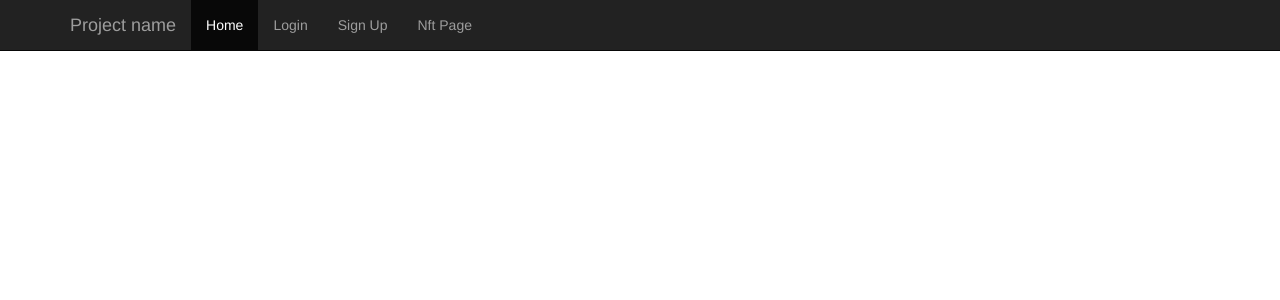
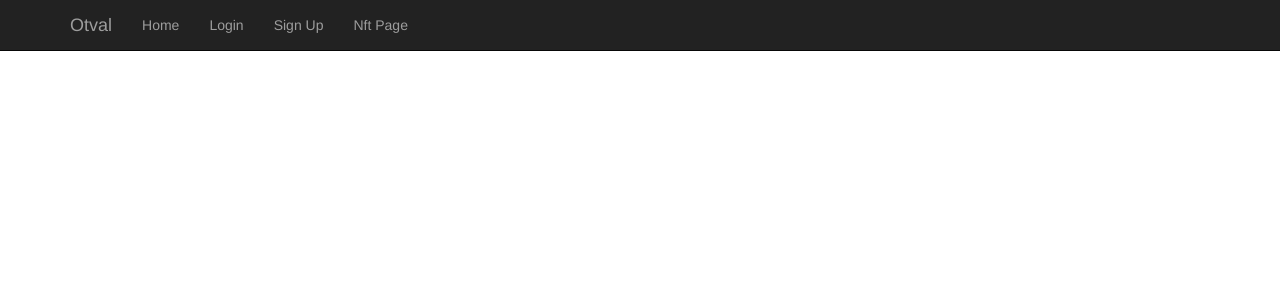
Before and after one commit to Bl3gh/pyt-4asmnt, a Flask app: page / in a window 1280 px wide. Shown: the top 300 px of the page. Run offline with Flask 3, Linux system fonts and the light colour scheme; some libraries are stand-ins or nearby versions.

Commit message:
Update index.html

```diff
--- a/src/templates/index.html
+++ b/src/templates/index.html
@@ -1,7 +1,7 @@
 {% extends "bootstrap/base.html" %}
 
 {% block title %}
-Demo App
+Otval
 {% endblock %}
 
 {% block styles %}
@@ -19,11 +19,11 @@ Demo App
             <span class="icon-bar"></span>
             <span class="icon-bar"></span>
           </button>
-          <a class="navbar-brand" href="#">Project name</a>
+          <a class="navbar-brand" href="#">Otval</a>
         </div>
         <div id="navbar" class="collapse navbar-collapse">
           <ul class="nav navbar-nav">
-            <li class="active"><a href="#">Home</a></li>
+            <li><a href="{{ url_for('index') }}">Home</a></li>
             <li><a href="{{ url_for('login') }}">Login</a></li>
             <li><a href="{{ url_for('signup') }}">Sign Up</a></li>
             <li><a href="{{ url_for('nft_page') }}">Nft Page</a></li>
```
